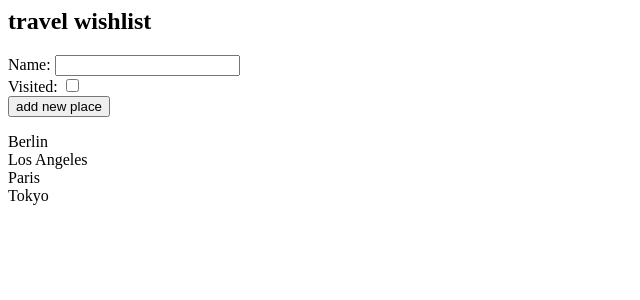
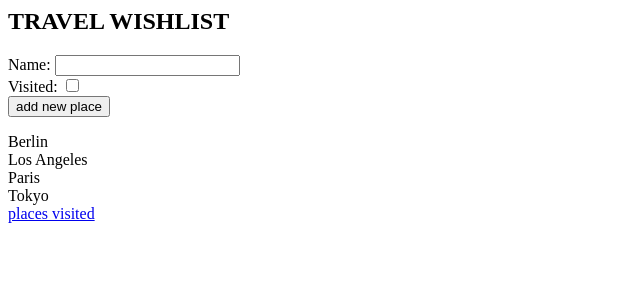
Before and after one commit to somiseol/itec2905-80, a Django app: page / in a window 1280 px wide. Shown: the top 300 px of the page, without its empty margins (0-640 px from the left). Run offline with Django 5.2, Linux system fonts and the light colour scheme; data comes from the database, SQL or seed files in the repository.

Commit message:
added links between pages

```diff
--- a/lab8-django/django_wishlist/wishlist/travel_wishlist/templates/travel_wishlist/visited.html
+++ b/lab8-django/django_wishlist/wishlist/travel_wishlist/templates/travel_wishlist/visited.html
@@ -12,3 +12,5 @@
     <p>no places visited yet</p>
 
 {% endif %}
+
+<a href="{% url 'place_list' %}">your wishlist</a>
--- a/lab8-django/django_wishlist/wishlist/travel_wishlist/templates/travel_wishlist/wishlist.html
+++ b/lab8-django/django_wishlist/wishlist/travel_wishlist/templates/travel_wishlist/wishlist.html
@@ -1,4 +1,4 @@
-<h2>travel wishlist</h2>
+<h2>TRAVEL WISHLIST</h2>
 
 <form method="POST" action="{% url 'place_list' %}">
     {% csrf_token %}
@@ -18,3 +18,5 @@
 <p>you have no places in your wishlist</p>
 
 {% endfor %}
+
+<a href="{% url 'places_visited' %}">places visited</a>  <!--- link to url that's referencing 'name' in urls.py --->
```
